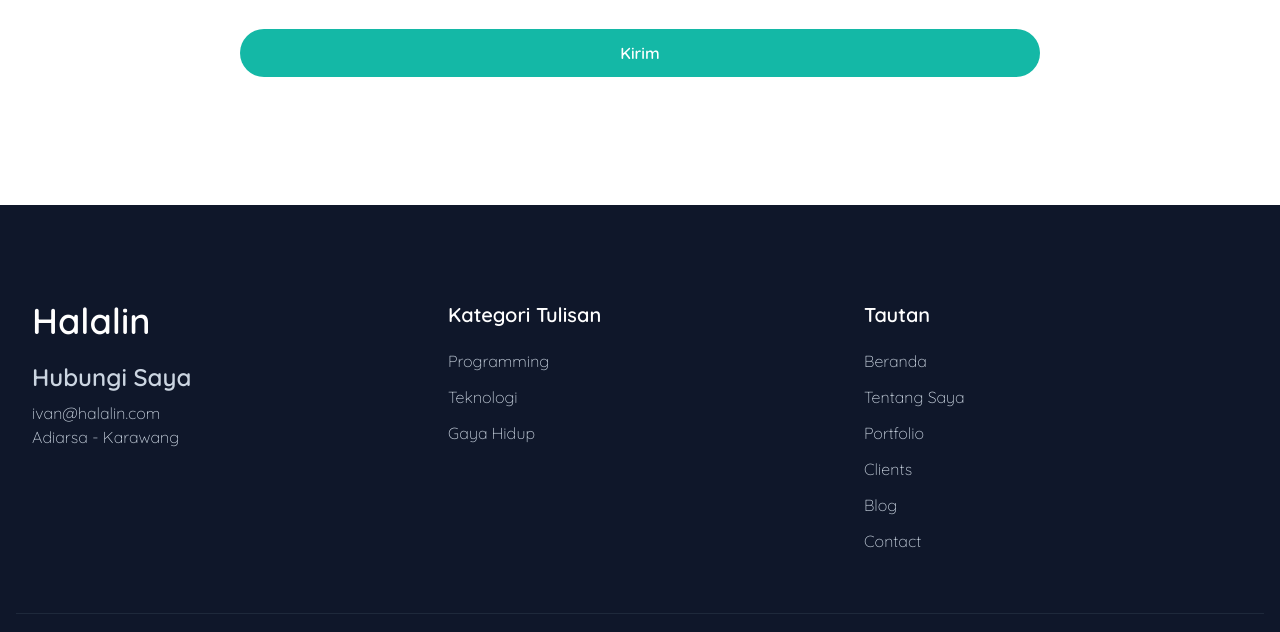
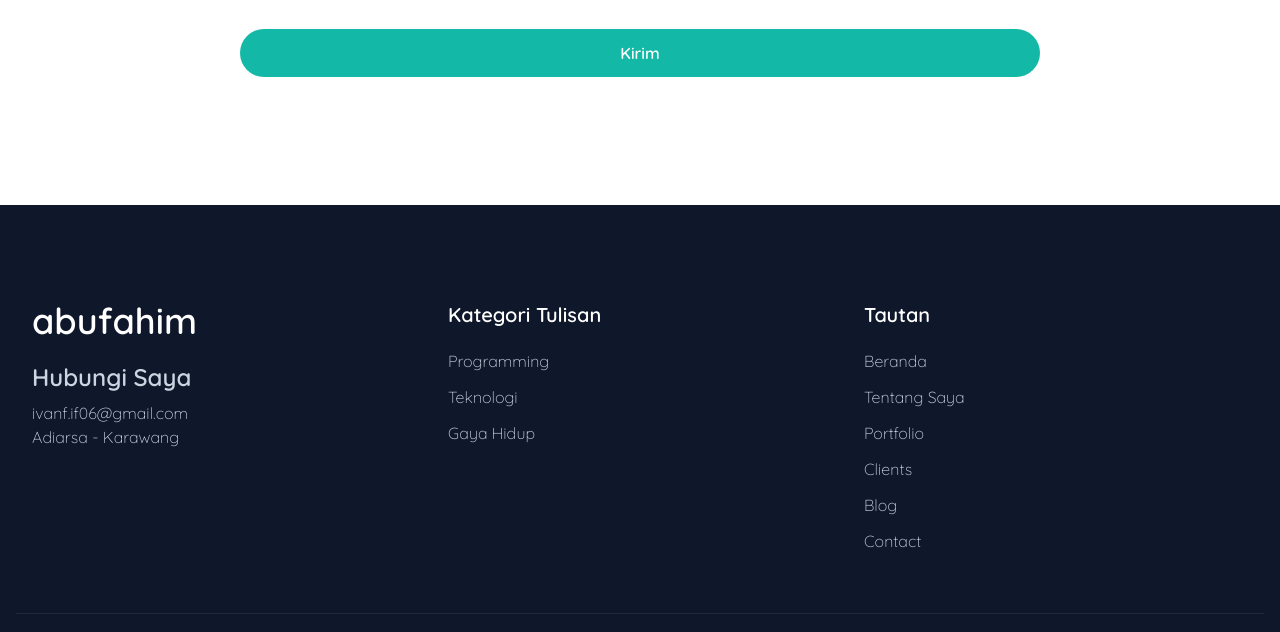
Before and after one commit to ivanfsyh/my-portfolio-tailwind, a website: page index.html in a window 1280 px wide. Shown: the part 3862-4494 px from the top of the page. Drawn offline with Linux system fonts and the light colour scheme.

```diff
--- a/index.html
+++ b/index.html
@@ -276,9 +276,9 @@
         <div class="container">
             <div class="flex flex-wrap">
                 <div class="w-full px-4 mb-12 text-slate-300 font-medium md:w-1/3">
-                    <h2 class="font-bold text-4xl text-white mb-5">Halalin</h2>
+                    <h2 class="font-bold text-4xl text-white mb-5">abufahim</h2>
                     <h3 class="font-bold text-2xl mb-2">Hubungi Saya</h3>
-                    <p>ivan@halalin.com</p>
+                    <p>ivanf.if06@gmail.com</p>
                     <p>Adiarsa - Karawang</p>
                 </div>
                 <div class="w-full px-4 mb-12 md:w-1/3">
```
